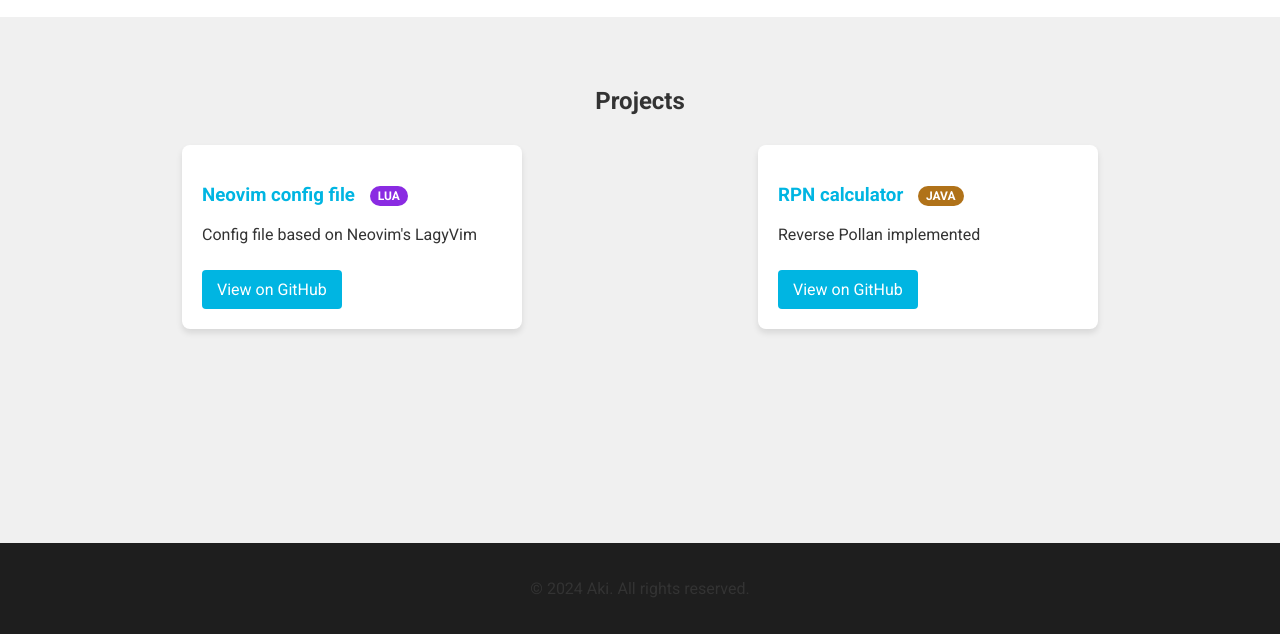
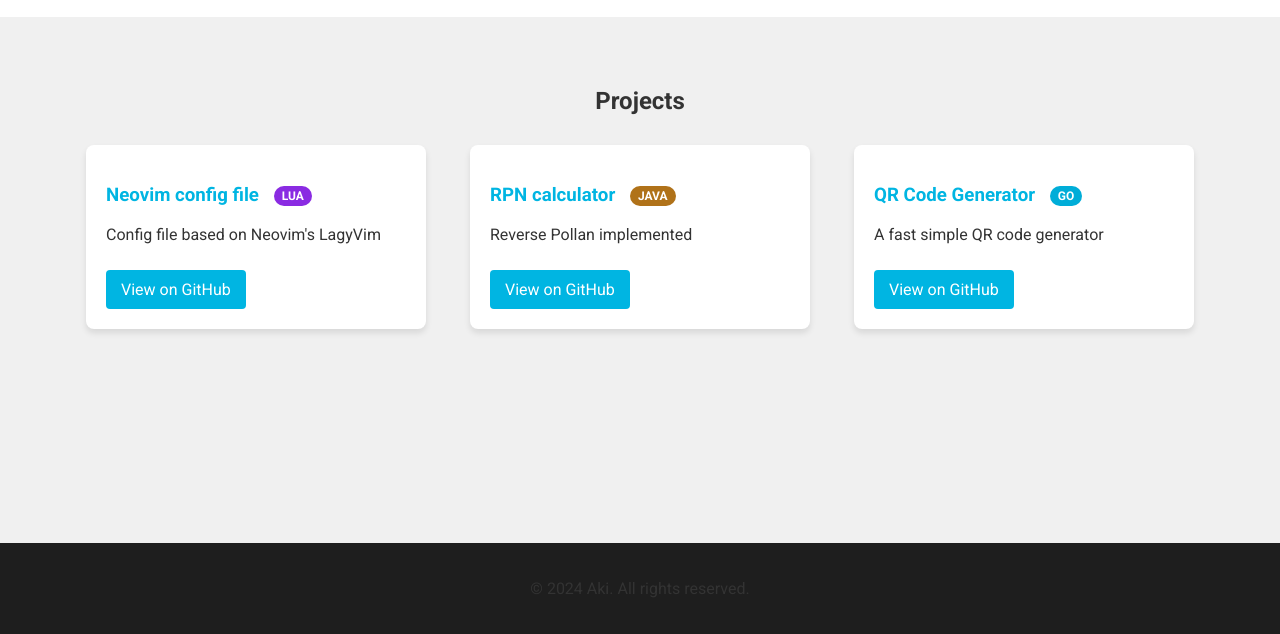
Before and after one commit to AkiGR/AkiGR.github.io, a plain HTML site: page index.html in a window 1280 px wide. Shown: the part 166-800 px from the top of the page. Drawn offline with Linux system fonts and the light colour scheme.

Commit message:
Add QR code generator project

```diff
--- a/css/style.css
+++ b/css/style.css
@@ -88,6 +88,10 @@ h1, h2 {
     background-color: #b07219;
 }
 
+.go-badge {
+    background-color: #00ADD8;
+}
+
 .project-grid {
     display: flex;
     flex-wrap: wrap;
--- a/index.html
+++ b/index.html
@@ -43,6 +43,14 @@
                     <p>Reverse Pollan implemented</p>
                     <a href="https://github.com/AkiGR/java-rpn-calculator" class="button">View on GitHub</a>
                 </div>
+                <div class="project-card">
+                    <h3>
+                        QR Code Generator
+                        <span class="badge go-badge">Go</span>
+                    </h3>
+                    <p>A fast simple  QR code generator</p>
+                    <a href="https://github.com/AkiGR/QR-Code-Generator" class="button">View on GitHub</a>
+                </div>
             </div>
         </div>
     </section>
```
